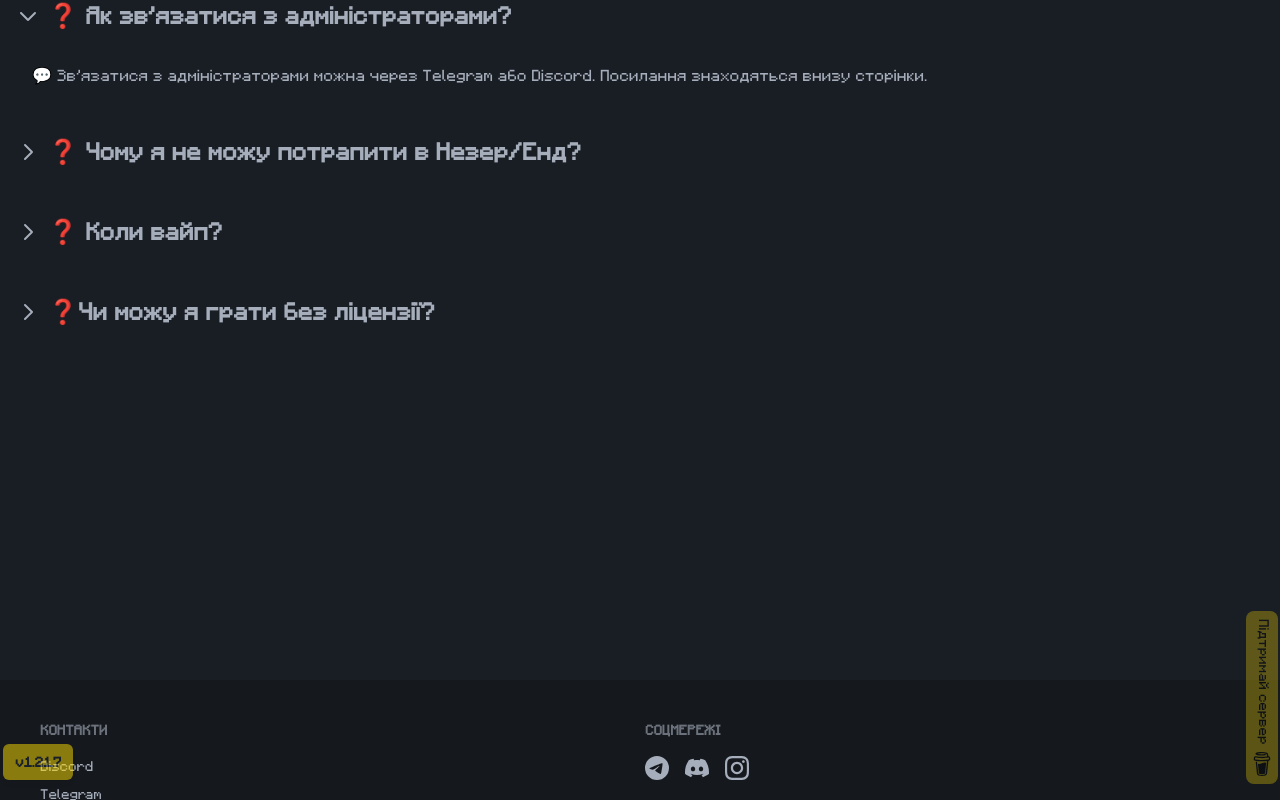
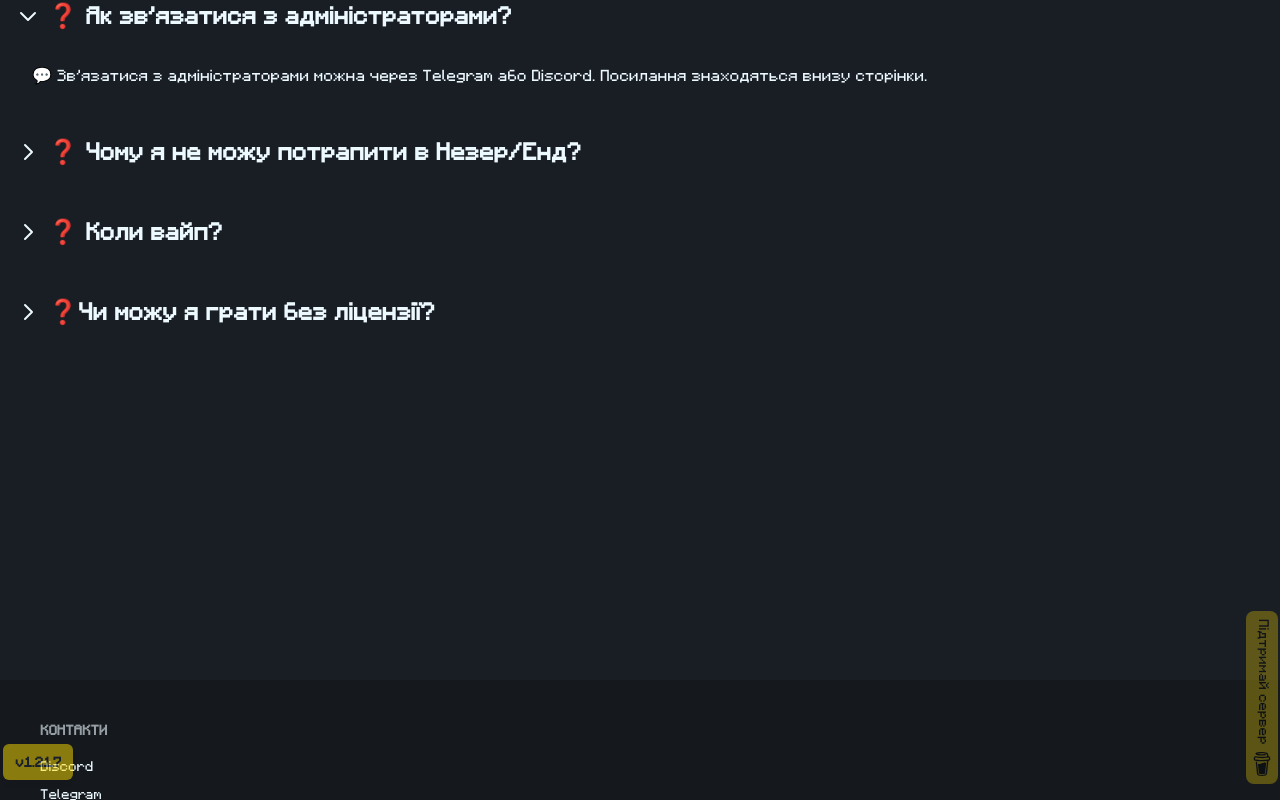
Before and after one commit to mick-olka/nobooks-next, a Next.js app: page /faq in a window 1280 px wide. Both pictures are taken after a click on the heading "❓ Як зв’язатися з адміністраторами?". Built offline with nearby package versions, Linux system fonts and the light colour scheme; no server answers.

Commit message:
upd: updated dependencies and fixed styles

```diff
--- a/app/components/forms/wiki-form.tsx
+++ b/app/components/forms/wiki-form.tsx
@@ -62,9 +62,11 @@ export const WikiPageForm = ({
 					placeholder="Enter markdown content..."
 				/>
 				<div className="border rounded p-4 overflow-y-auto w-full md:w-1/2">
-					<Markdown className="markdown editor" rehypePlugins={[rehypeRaw]}>
-						{content}
-					</Markdown>
+					<div className="markdown editor">
+						<Markdown rehypePlugins={[rehypeRaw]}>
+							{content}
+						</Markdown>
+					</div>
 				</div>
 			</div>
 
--- a/app/components/news-pane/news-pane.tsx
+++ b/app/components/news-pane/news-pane.tsx
@@ -34,9 +34,11 @@ export const NewsPane = async () => {
 						})}
 					</div>
 					<div className="prose prose-slate max-w-none">
-						<Markdown className="markdown" rehypePlugins={[rehypeRaw]}>
-							{record.content}
-						</Markdown>
+						<div className="markdown">
+							<Markdown rehypePlugins={[rehypeRaw]}>
+								{record.content}
+							</Markdown>
+						</div>
 					</div>
 				</div>
 			))}
--- a/app/faq/faq-pane.tsx
+++ b/app/faq/faq-pane.tsx
@@ -47,13 +47,17 @@ export const FaqPane = ({ featuresData }: { featuresData: string[] }) => {
 										d="M9 5l7 7-7 7"
 									/>
 								</svg>
-								<Markdown className="markdown">{section.title}</Markdown>
+								<div className="markdown">
+									<Markdown>{section.title}</Markdown>
+								</div>
 							</span>
 						</summary>
 						<div className="mt-2 pl-4 overflow-hidden transition-all duration-300 max-h-0 group-open:max-h-[2600px]">
-							<Markdown className="markdown" rehypePlugins={[rehypeRaw]}>
-								{section.content}
-							</Markdown>
+							<div className="markdown">
+								<Markdown rehypePlugins={[rehypeRaw]}>
+									{section.content}
+								</Markdown>
+							</div>
 						</div>
 					</details>
 				</div>
--- a/app/features/features-pane.tsx
+++ b/app/features/features-pane.tsx
@@ -57,13 +57,17 @@ export const FeaturesPane = ({
 									/>
 								</svg>
 
-								<Markdown className="markdown">{section.title}</Markdown>
+								<div className="markdown">
+									<Markdown>{section.title}</Markdown>
+								</div>
 							</span>
 						</summary>
 						<div className="mt-2 pl-4 overflow-hidden transition-all duration-300 max-h-0 group-open:max-h-[2600px]">
-							<Markdown className="markdown" rehypePlugins={[rehypeRaw]}>
-								{section.content}
-							</Markdown>
+							<div className="markdown">
+								<Markdown rehypePlugins={[rehypeRaw]}>
+									{section.content}
+								</Markdown>
+							</div>
 						</div>
 					</details>
 				</div>
--- a/app/globals.css
+++ b/app/globals.css
@@ -1,6 +1,5 @@
-@tailwind base;
-@tailwind components;
-@tailwind utilities;
+@import "tailwindcss";
+@plugin "daisyui";
 
 @font-face {
 	font-family: "Minecraft";
--- a/app/history/page.tsx
+++ b/app/history/page.tsx
@@ -53,9 +53,11 @@ export default async function HistoryListPage() {
 								</Link>
 							</div>
 							<div className="prose prose-slate max-w-none">
-								<Markdown className="markdown" rehypePlugins={[rehypeRaw]}>
-									{page.content}
-								</Markdown>
+								<div className="markdown">
+									<Markdown rehypePlugins={[rehypeRaw]}>
+										{page.content}
+									</Markdown>
+								</div>
 							</div>
 						</div>
 					))}
--- a/app/wiki/[id]/page.tsx
+++ b/app/wiki/[id]/page.tsx
@@ -24,9 +24,11 @@ export default async function WikiPage({
 				<h1 className="text-3xl font-bold my-6">{data.title}</h1>
 			</div>
 			<div className="card bg-base-100 shadow-md p-4">
-				<Markdown className="markdown editor" rehypePlugins={[rehypeRaw]}>
-					{data.content}
-				</Markdown>
+				<div className="markdown editor">
+					<Markdown rehypePlugins={[rehypeRaw]}>
+						{data.content}
+					</Markdown>
+				</div>
 			</div>
 			{isAdmin && user && <AdminButtons id={data.url_name} />}
 		</div>
--- a/postcss.config.mjs
+++ b/postcss.config.mjs
@@ -1,7 +1,7 @@
 /** @type {import('postcss-load-config').Config} */
 const config = {
 	plugins: {
-		tailwindcss: {},
+		'@tailwindcss/postcss': {},
 	},
 };
 
--- a/tailwind.config.ts
+++ /dev/null
@@ -1,19 +0,0 @@
-import daisyui from "daisyui";
-import type { Config } from "tailwindcss";
-
-export default {
-	content: [
-		"./pages/**/*.{js,ts,jsx,tsx,mdx}",
-		"./components/**/*.{js,ts,jsx,tsx,mdx}",
-		"./app/**/*.{js,ts,jsx,tsx,mdx}",
-	],
-	theme: {
-		extend: {
-			colors: {
-				background: "var(--background)",
-				foreground: "var(--foreground)",
-			},
-		},
-	},
-	plugins: [daisyui],
-} satisfies Config;
```
Also changed, not shown: package.json (+23 -21 lines), tsconfig.json (+19 -5 lines), 2 other files (tests, documents, lock files or other folders).
